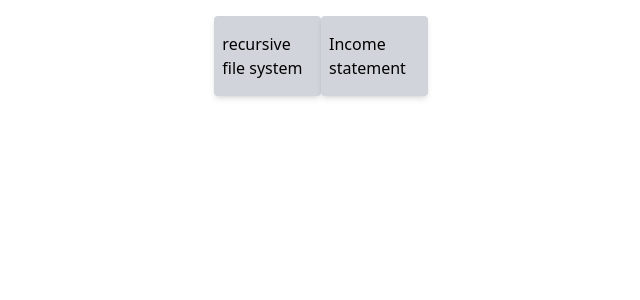
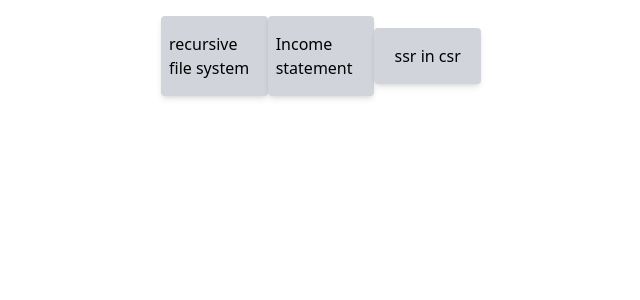
Before and after one commit to mundanecoder/recursive-component, a React (Vite) app: page / in a window 1280 px wide. Shown: the top 300 px of the page, without its empty margins (319-959 px from the left). Built offline with nearby package versions, Linux system fonts and the light colour scheme.

Commit message:
ssr-component

```diff
--- a/src/pages/Home/index.tsx
+++ b/src/pages/Home/index.tsx
@@ -17,6 +17,13 @@ const App: React.FC = () => {
       >
         Income statement
       </Link>
+
+      <Link
+        to="/ssr"
+        className="py-4 px-2 bg-gray-300 shadow-md justify-center flex w-1/12 rounded"
+      >
+        ssr in csr
+      </Link>
       {/* <ApiDocumentation /> */}
 
       {/* <SubmitForm /> */}
```
